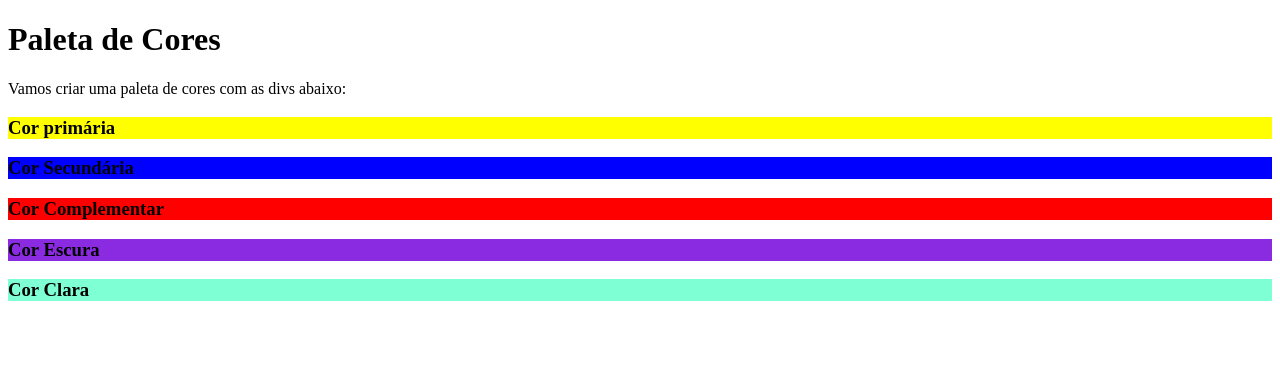
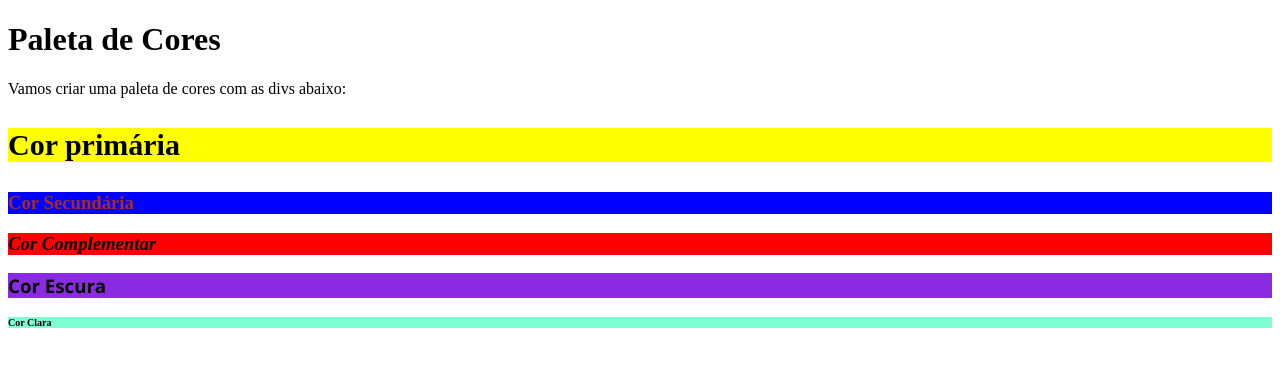
Before and after one commit to MateusDDev/trybe-exercicios, a plain HTML site: page fundamentos/secao-02-introducao-a-html-e-css/dia-03-html-e-css-seletores-e-posicionamento/index4.html in a window 1280 px wide. Drawn offline with Linux system fonts and the light colour scheme.

Commit message:
Estilizado cada h3

```diff
--- a/fundamentos/secao-02-introducao-a-html-e-css/dia-03-html-e-css-seletores-e-posicionamento/style4.css
+++ b/fundamentos/secao-02-introducao-a-html-e-css/dia-03-html-e-css-seletores-e-posicionamento/style4.css
@@ -17,6 +17,21 @@ div:nth-of-type(3) {
 div:nth-of-type(4) {
     background-color: blueviolet;
 }
-div:nth-of-type(5) {
+div:nth-of-type(5) > h3 {
     background-color: aquamarine;
 }
+div:nth-of-type(1) > h3 {
+    font-size: 30px;
+}
+div:nth-of-type(2) > h3 {
+    color: brown;
+}
+div:nth-of-type(3) > h3 {
+    font-style: italic;
+}
+div:nth-of-type(4) > h3 {
+    font-family: 'Segoe UI', Tahoma, Geneva, Verdana, sans-serif;
+}
+div:nth-of-type(5) > h3 {
+    font-size: 10px;
+}
```
